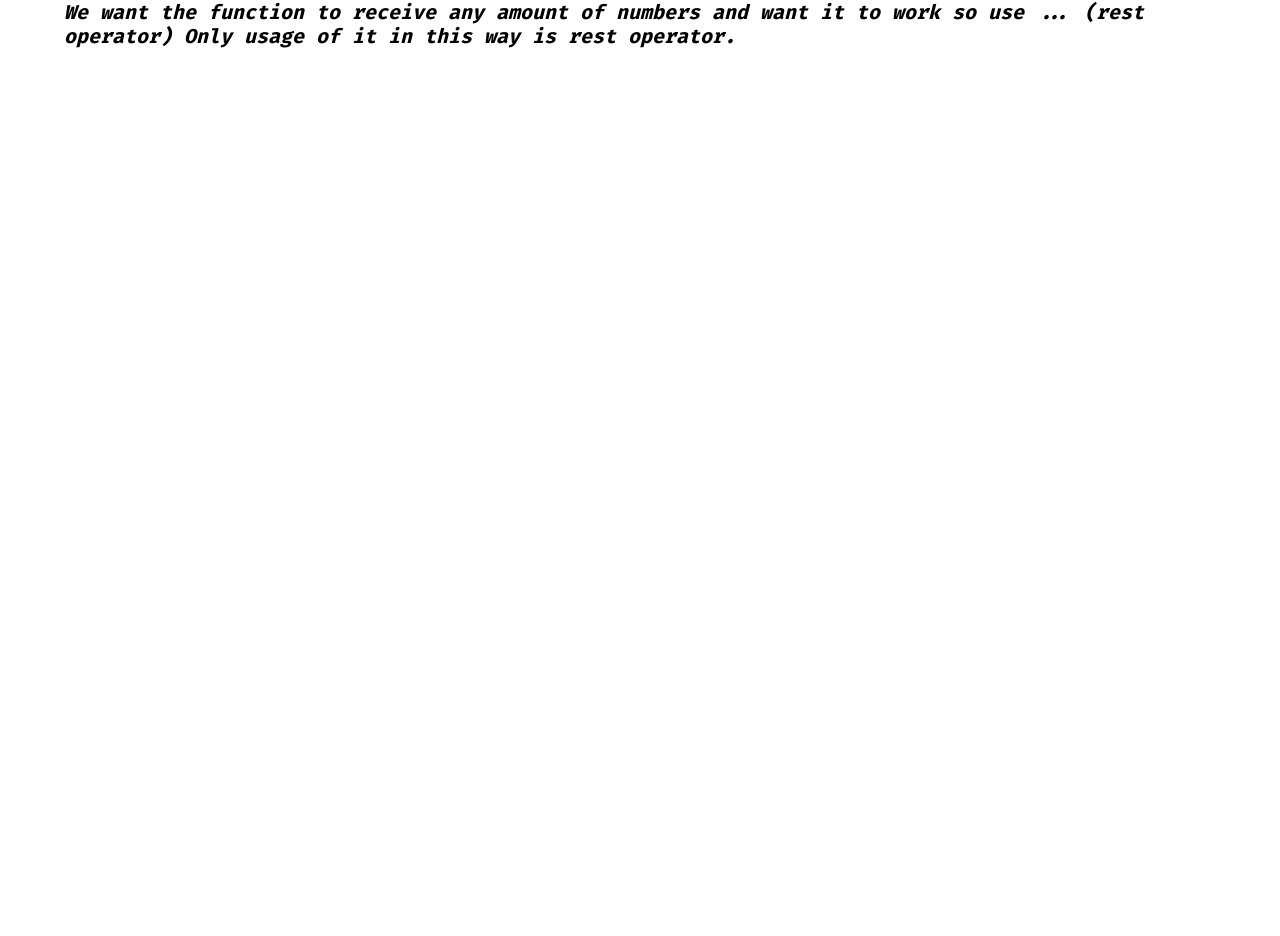
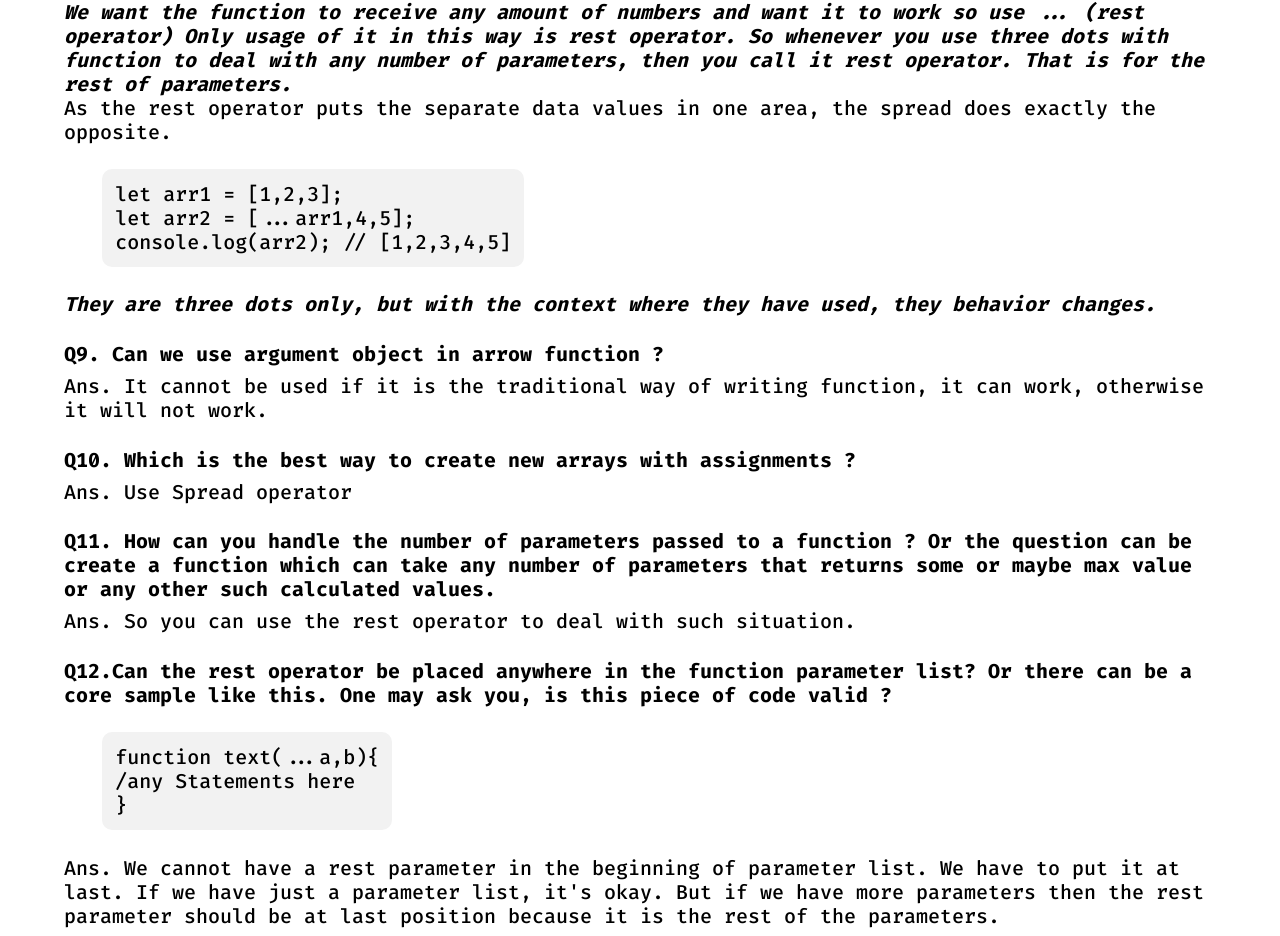
Before and after one commit to rohitkatbamna/jsin, a React (Create React App) app: page / in a window 1280 px wide. Shown: the part 3229-4165 px from the top of the page. Before the commit the page ends 3285 px from the top, so only its background shows below. Built offline with nearby package versions, Linux system fonts and the light colour scheme; the HTML template or start-up script is replaced by a standard one.

Commit message:
04:58 PM SPREAD AND REST DONE

```diff
--- a/src/components/jsques1.js
+++ b/src/components/jsques1.js
@@ -185,9 +185,9 @@ function Jsques1() {
 			</Answer>
 			<Question>Q8. Difference between Rest and Spread operator ?</Question>
 			<Answer>
-				Ans.From year ES6 onwards. There are these ... dots used in many places.
-				Also, sometimes they are called as the rest operator. And sometimes the
-				very same three dots are called spread operator.
+				Ans. From year ES6 onwards. There are these ... dots used in many
+				places. Also, sometimes they are called as the rest operator. And
+				sometimes the very same three dots are called spread operator.
 				<br />
 				So let's check it out. We will begin with the rest operator first.
 				Imagine a situation where you have to create a function called sum,
@@ -212,8 +212,61 @@ function Jsques1() {
 				<Bita>
 					We want the function to receive any amount of numbers and want it to
 					work so use ... (rest operator) Only usage of it in this way is rest
-					operator.
+					operator. So whenever you use three dots with function to deal with
+					any number of parameters, then you call it rest operator. That is for
+					the rest of parameters.
 				</Bita>
+				<br />
+				As the rest operator puts the separate data values in one area, the
+				spread does exactly the opposite.
+				<Example>
+					let arr1 = [1,2,3];
+					<br />
+					let arr2 = [...arr1,4,5];
+					<br />
+					console.log(arr2); // [1,2,3,4,5]
+				</Example>
+				<Bita>
+					They are three dots only, but with the context where they have used,
+					they behavior changes.
+				</Bita>
+			</Answer>
+			<Question>Q9. Can we use argument object in arrow function ?</Question>
+			<Answer>
+				{" "}
+				Ans. It cannot be used if it is the traditional way of writing function,
+				it can work, otherwise it will not work.
+			</Answer>
+			<Question>
+				Q10. Which is the best way to create new arrays with assignments ?
+			</Question>
+			<Answer>Ans. Use Spread operator</Answer>
+			<Question>
+				Q11. How can you handle the number of parameters passed to a function ?
+				Or the question can be create a function which can take any number of
+				parameters that returns some or maybe max value or any other such
+				calculated values.
+			</Question>
+			<Answer>
+				Ans. So you can use the rest operator to deal with such situation.
+			</Answer>
+			<Question>
+				Q12.Can the rest operator be placed anywhere in the function parameter
+				list? Or there can be a core sample like this. One may ask you, is this
+				piece of code valid ?<br />
+				<Example>
+					function text(...a,b)
+					<LCB />
+					<br /> /any Statements here
+					<br />
+					<RCB />
+				</Example>
+			</Question>
+			<Answer>
+				Ans. We cannot have a rest parameter in the beginning of parameter list.
+				We have to put it at last. If we have just a parameter list, it's okay.
+				But if we have more parameters then the rest parameter should be at last
+				position because it is the rest of the parameters.
 			</Answer>
 		</div>
 	);
```
